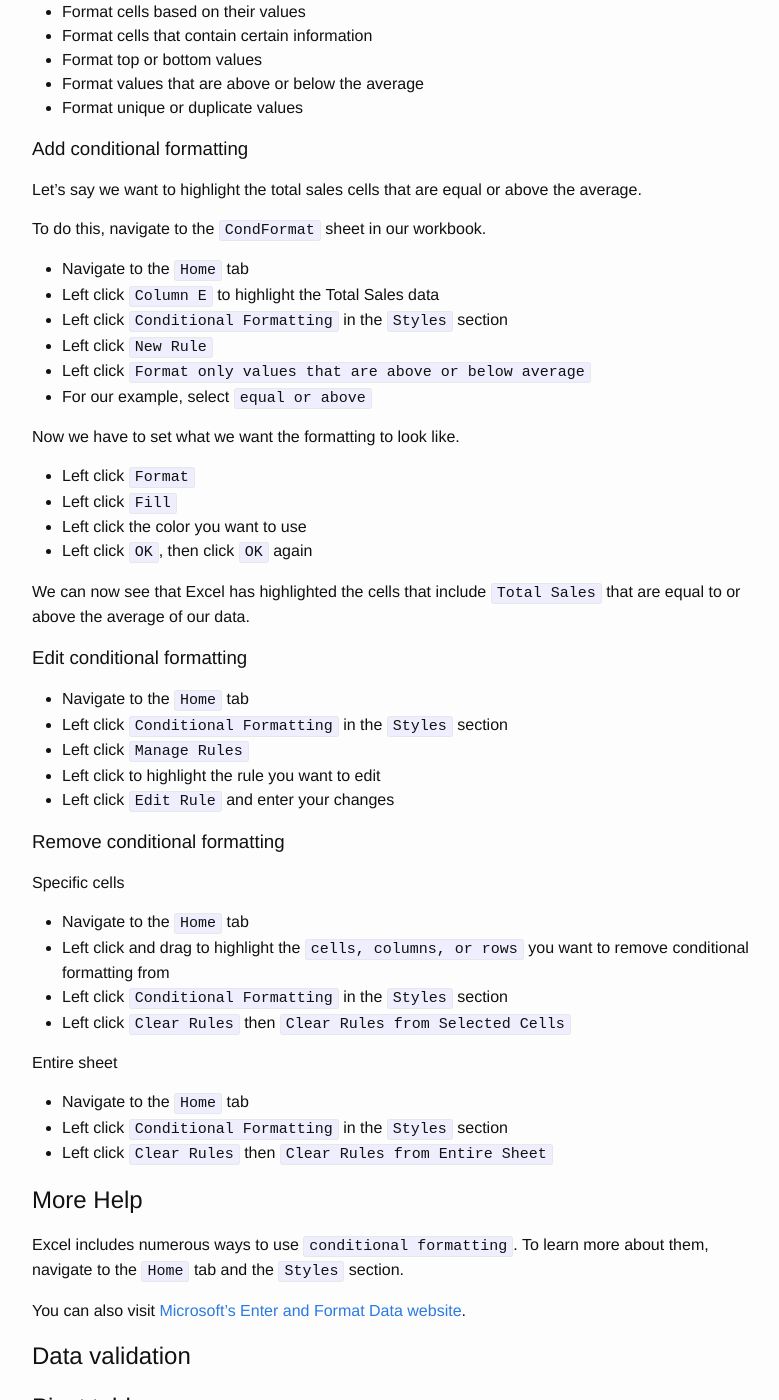
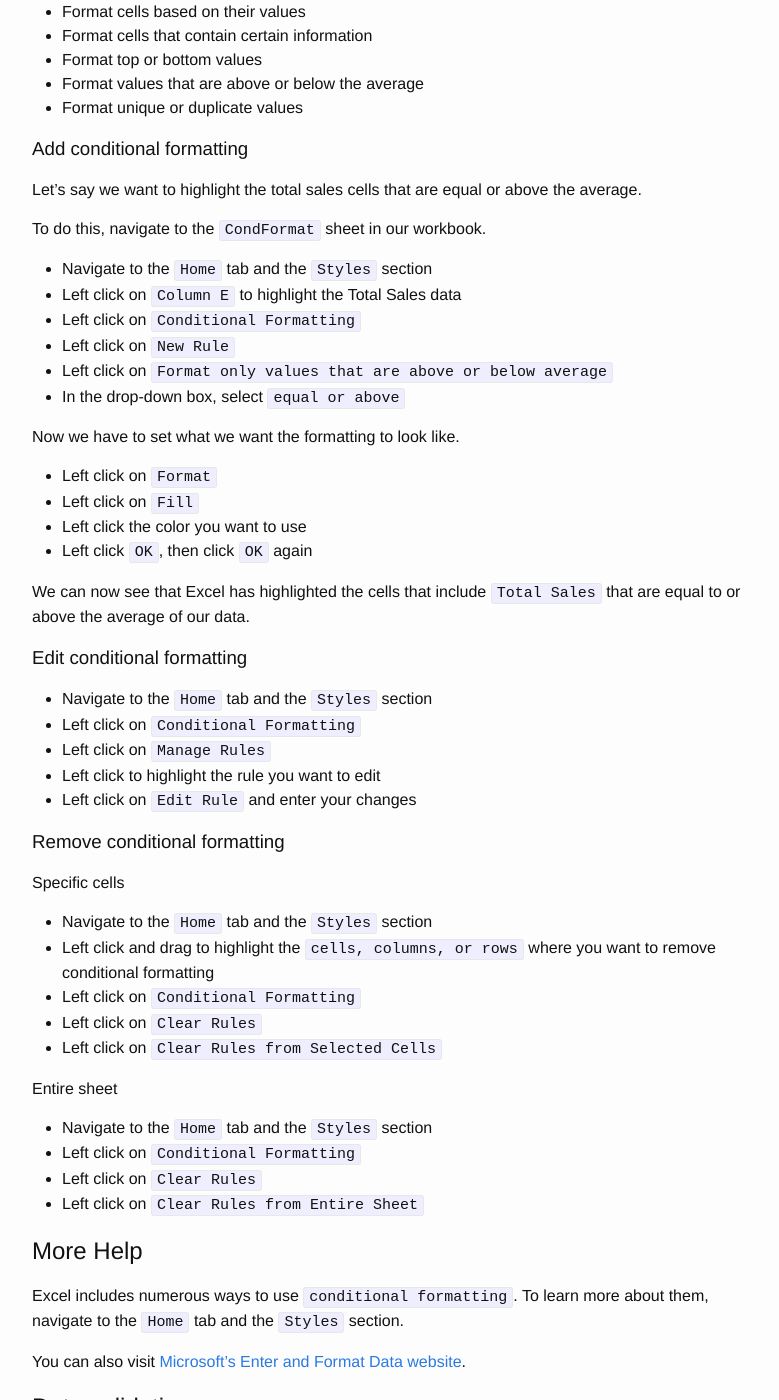
Before and after one commit to jylisadoney/advanced-excel, a Jekyll site: the page built from 8-more.md, in a window 1280 px wide and 1400 px high, scrolled down 1222 px. Shown: the whole window, without its empty margins (238-1017 px from the left). Built offline with Jekyll 4.4.1, drawn with Linux system fonts in a browser that asks for light colours; some of the changed text lies outside the part shown.

Commit message:
slight text updates

```diff
--- a/8-more.md
+++ b/8-more.md
@@ -15,7 +15,7 @@ These include `Templates`, `Conditional Formatting`, `Data Validation`, and `Piv
 If you tend to use the same layout in Excel workbooks, you can save it as a `template` and use it again in the future.
 
 ### Set the default personal templates location
-* Left click `File` then `Options`
+* Left click on `File` then left click on `Options`
 * Left click on the `Save` tab
 * Navigate to the `Save workbooks` section
 * Type this file path: `C:\Users\[UserName]\Documents\Custom Office Templates`
@@ -26,17 +26,17 @@ All templates you save to the `My Templates` folder will now appear as options w
 
 ### Save a workbook as a template
 * Open the workbook you want to save as a template
-* Left click `File` then `Export`
-* Under `Export`, left click `Change File Type`
+* Left click on `File` then left click on `Export`
+* Under `Export`, left click on `Change File Type`
 * Under the `Workbook File Types` section, double-click on `Template`
 * Type the file name you want to use for the template
-* Left click `Save` and close the template
+* Left click on `Save` and close the template
 
 ### Create a workbook based on a template
 * Open Excel
-* Left click `File` then `New`
-* Left click `Personal`
-* Double-click the template you want to use
+* Left click on `File` then left click on`New`
+* Left click on `Personal`
+* Double-click on the template you want to use
 
 Excel will then create a new workbook based on this template.
 
@@ -56,40 +56,42 @@ Built in features let you:
 Let’s say we want to highlight the total sales cells that are equal or above the average.
 
 To do this, navigate to the `CondFormat` sheet in our workbook.
-* Navigate to the `Home` tab
-* Left click `Column E` to highlight the Total Sales data
-* Left click `Conditional Formatting` in the `Styles` section
-* Left click `New Rule`
-* Left click `Format only values that are above or below average`
-* For our example, select `equal or above`
+* Navigate to the `Home` tab and the `Styles` section
+* Left click on `Column E` to highlight the Total Sales data
+* Left click on `Conditional Formatting`
+* Left click on `New Rule`
+* Left click on `Format only values that are above or below average`
+* In the drop-down box, select `equal or above`
 
 Now we have to set what we want the formatting to look like.
-* Left click `Format`
-* Left click `Fill`
+* Left click on `Format`
+* Left click on `Fill`
 * Left click the color you want to use
 * Left click `OK`, then click `OK` again
 
 We can now see that Excel has highlighted the cells that include `Total Sales` that are equal to or above the average of our data.
 
 ### Edit conditional formatting
-* Navigate to the `Home` tab
-* Left click `Conditional Formatting` in the `Styles` section
-* Left click `Manage Rules`
+* Navigate to the `Home` tab and the `Styles` section
+* Left click on `Conditional Formatting`
+* Left click on `Manage Rules`
 * Left click to highlight the rule you want to edit
-* Left click `Edit Rule` and enter your changes
+* Left click on `Edit Rule` and enter your changes
 
 ### Remove conditional formatting
 
 Specific cells
-* Navigate to the `Home` tab
-* Left click and drag to highlight the `cells, columns, or rows` you want to remove conditional formatting from
-* Left click `Conditional Formatting` in the `Styles` section
-* Left click `Clear Rules` then `Clear Rules from Selected Cells`
+* Navigate to the `Home` tab and the `Styles` section
+* Left click and drag to highlight the `cells, columns, or rows` where you want to remove conditional formatting
+* Left click on `Conditional Formatting`
+* Left click on `Clear Rules`
+* Left click on `Clear Rules from Selected Cells`
 
 Entire sheet
-* Navigate to the `Home` tab
-* Left click `Conditional Formatting` in the `Styles` section
-* Left click `Clear Rules` then `Clear Rules from Entire Sheet`
+* Navigate to the `Home` tab and the `Styles` section
+* Left click on `Conditional Formatting`
+* Left click on `Clear Rules`
+* Left click on `Clear Rules from Entire Sheet`
 
 ## More Help
 Excel includes numerous ways to use `conditional formatting`. To learn more about them, navigate to the `Home` tab and the `Styles` section.
```
